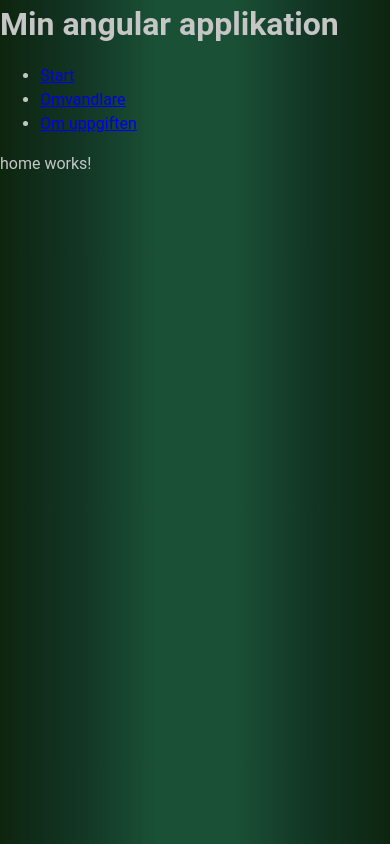
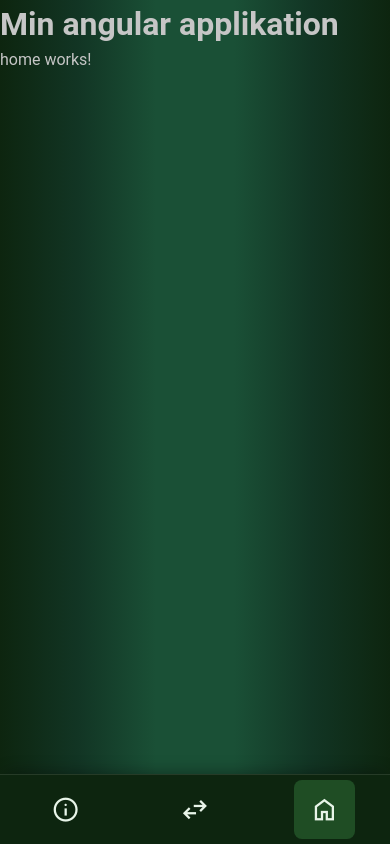
Before and after one commit to fredrikastjernlof/lab3_angular, an Angular app: page /home in a window 390 px wide. Built offline with nearby package versions, Linux system fonts and the light colour scheme; a web font is replaced by a local one.

Commit message:
Feat: update navigation with routerLink and styling

```diff
--- a/src/app/main-nav/main-nav.html
+++ b/src/app/main-nav/main-nav.html
@@ -1,13 +1,22 @@
 <nav class="main-nav">
     <ul>
-        <li>
-            <a routerLink="home">Start</a>
+        <li routerLinkActive="current">
+            <a routerLink="about">
+                <span class="icon">info</span>
+                <span class="text">Om</span>
+            </a>
         </li>
-        <li>
-            <a routerLink="convert">Omvandlare</a>
+        <li routerLinkActive="current">
+            <a routerLink="convert">
+                <span class="icon">swap_horiz</span>
+                <span class="text">Omvandlare</span>
+            </a>
         </li>
-        <li>
-            <a routerLink="about">Om uppgiften</a>
+        <li routerLinkActive="current">
+            <a routerLink="home">
+                <span class="icon">home</span>
+                <span class="text">Start</span>
+            </a>
         </li>
     </ul>
 </nav>
--- a/src/app/main-nav/main-nav.scss
+++ b/src/app/main-nav/main-nav.scss
@@ -0,0 +1,79 @@
+.main-nav {
+    margin: 0 auto;
+    background-color: #0d250f;
+    border-top: 1px solid rgba(255, 255, 255, 0.1);
+    padding: 0.3rem;
+}
+
+.main-nav ul {
+    justify-content: center;
+    list-style: none;
+    display: flex;
+    gap: 0.5rem;
+    padding: 0;
+    margin: 0;
+}
+
+.main-nav a {
+    display: flex;
+    align-items: center;
+    gap: 0.5rem;
+    text-decoration: none;
+    color: #e8f5e9;
+    padding: 0.5rem 1rem;
+    border-radius: 0.5rem;
+    transition: background 0.2s, transform 0.1s;
+}
+
+.main-nav ul li.current a,
+.main-nav a:hover {
+    background-color: #1f4d24;
+}
+
+.icon {
+    font-family: 'Material Symbols Outlined';
+    font-size: 1.5rem;
+}
+
+@media (max-width: 600px) {
+
+    .main-nav {
+        margin: 0;
+        position: fixed;
+        bottom: 0;
+        left: 50%;
+        transform: translateX(-50%);
+        width: 100vw;
+        max-width: none;
+        box-shadow: 0 -6px 16px -6px rgba(0, 0, 0, 0.4);
+
+        z-index: 1000;
+    }
+
+    .main-nav ul {
+        justify-content: space-around;
+    }
+
+    .main-nav a {
+        flex-direction: column;
+        gap: 0.2rem;
+        color: #e8f5e9;
+    }
+
+    .main-nav a.active {
+        background: none;
+        color: #4caf50;
+    }
+
+    .text {
+        display: none;
+    }
+
+    .icon {
+        font-size: 1.8rem;
+    }
+
+    .main-nav a:active {
+        transform: scale(0.95);
+    }
+}
--- a/src/app/main-nav/main-nav.ts
+++ b/src/app/main-nav/main-nav.ts
@@ -1,9 +1,9 @@
 import { Component } from '@angular/core';
-import { RouterLink } from '@angular/router';
+import { RouterLink, RouterLinkActive } from '@angular/router';
 
 @Component({
   selector: 'app-main-nav',
-  imports: [RouterLink],
+  imports: [RouterLink, RouterLinkActive],
   templateUrl: './main-nav.html',
   styleUrl: './main-nav.scss',
 })
```
